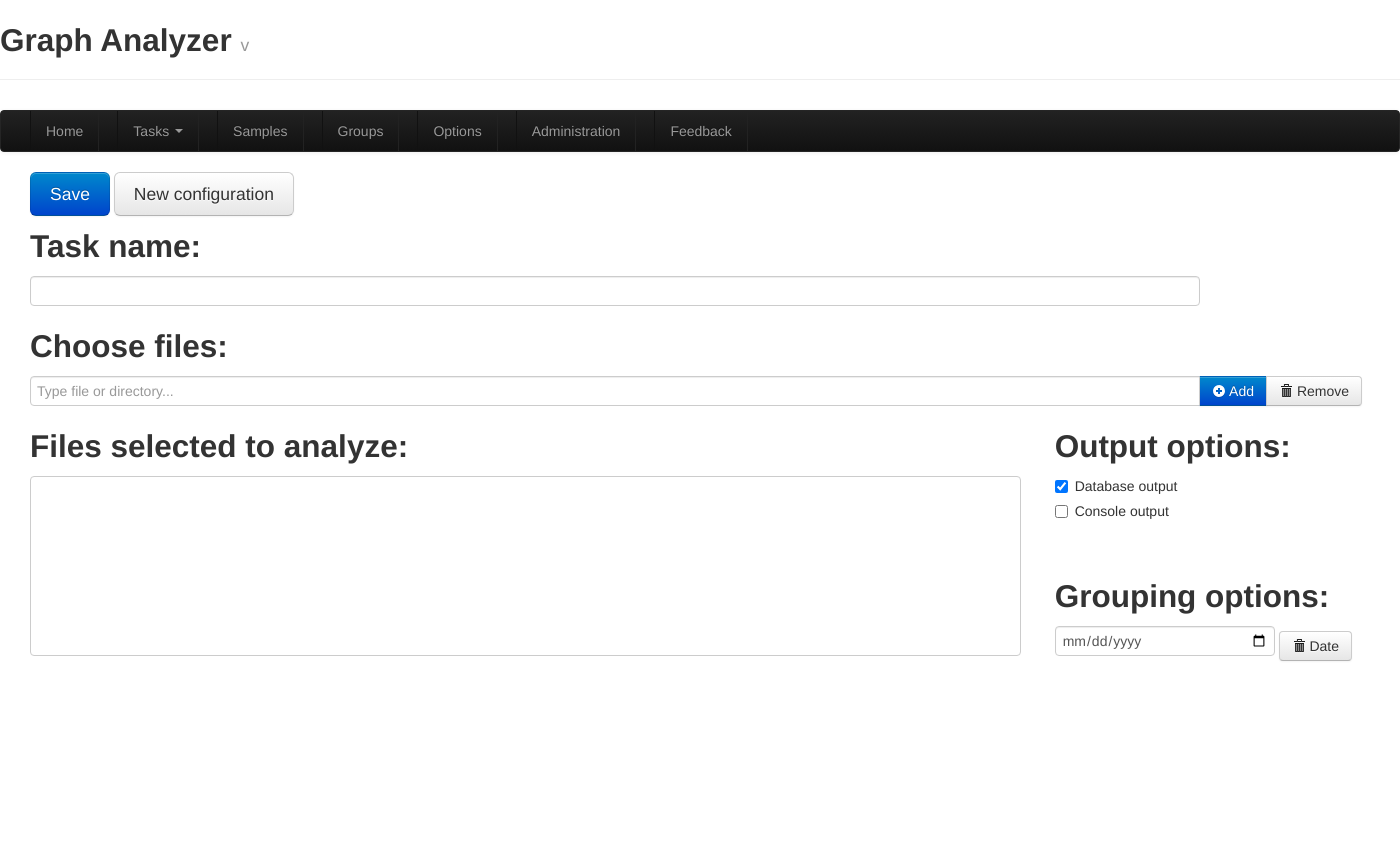
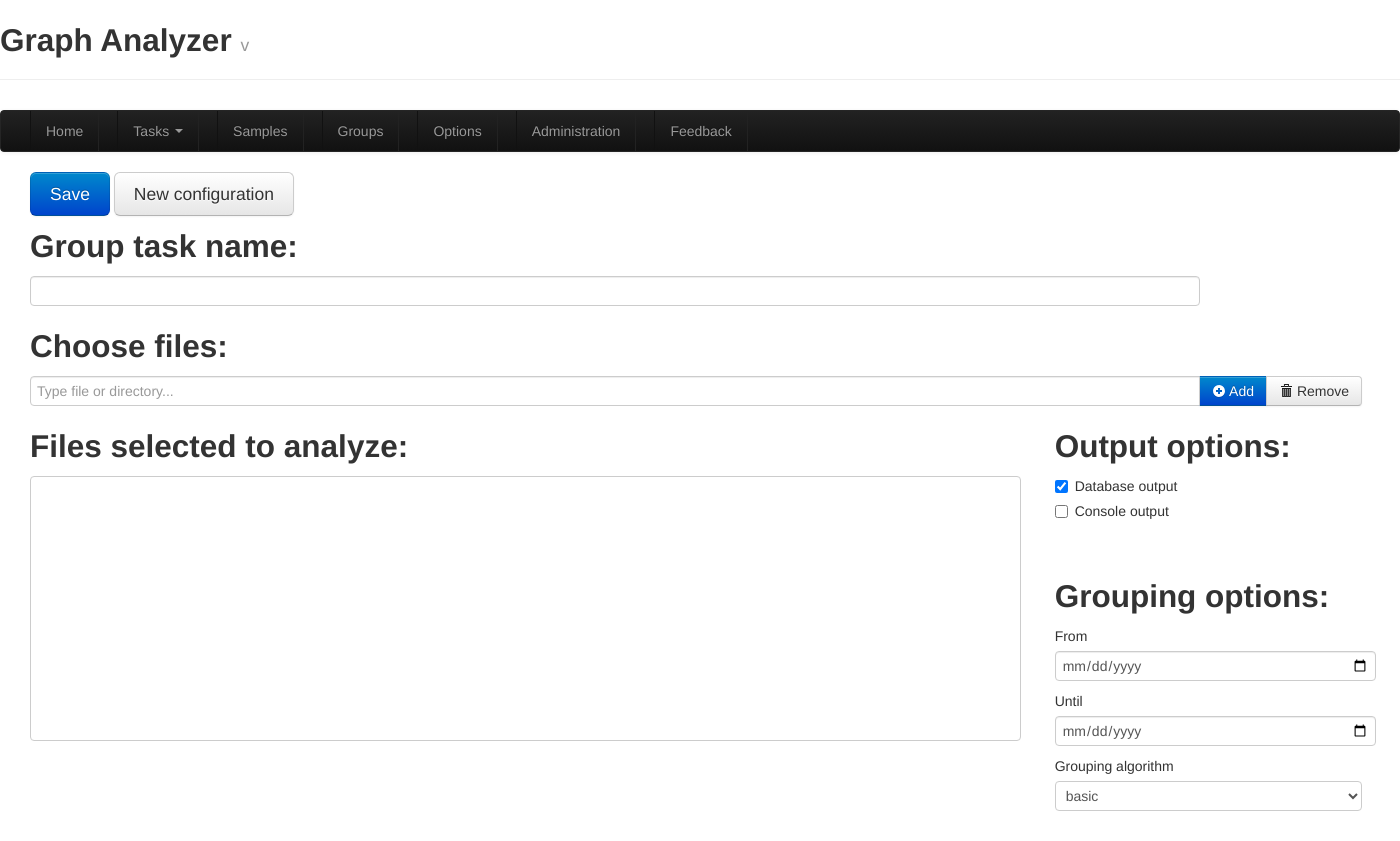
Before and after one commit to kubasejdak/graph-analyzer, a Django app: template src/gui/www/templates/group.html in a window 1400 px wide. Before the commit the page ends 661 px from the top, so only its background shows below. Run offline with Django 3.2, Linux system fonts and the light colour scheme; the template is opened without the code that fills it, so the values that code supplies are empty; parts of the project's set-up code (start-up, migrations or seed data) failed here and were passed over; some libraries are stand-ins or nearby versions.

```diff
--- a/src/gui/www/tasks/views.py
+++ b/src/gui/www/tasks/views.py
@@ -25,7 +25,7 @@ def render_tasksManage(request):
 
         # remove task
         if("accept" in request.POST):
-            acceptedTask = Task.objects.get(name = request.POST["accept"])
+            acceptedTask = Task.objects.get(id = request.POST["accept"])
             acceptedTask.finished = True
             acceptedTask.save()
             c.update({"taskRemoved": True})
--- a/src/gui/www/templates/analyze.html
+++ b/src/gui/www/templates/analyze.html
@@ -37,7 +37,7 @@
 		<button class="btn btn-large" name="new">New configuration</button>
 
 
-		<h2>Task name:</h2>
+		<h2>Analyze task name:</h2>
 		<input class="span12" id="taskName" type="text" name="taskName" value="{{ taskName }}">
 		<br/>
 
@@ -53,7 +53,7 @@
 			<div class="span12">
 				<div class="span9">
 					<h2>Files selected to analyze:</h2>
-					<select multiple id="analyzeFiles" name="analyzeFiles" size="10" width="300" style="width: 100%"></select>
+					<select multiple id="analyzeFiles" name="analyzeFiles" size="15" width="300" style="width: 100%"></select>
 				</div>
 				<div class="span3">
 					<h2>Output options:</h2>
--- a/src/gui/www/templates/group.html
+++ b/src/gui/www/templates/group.html
@@ -1,31 +1,13 @@
 {% extends "base.html" %}
 
 {% block content %}
-<script>
-	function date() {
-		$( ".selector" ).datepicker( "getDate" );
-	}
-
-	function removeFile() {
-		var fileList = document.getElementById("analyzeFiles");
-		fileList.remove(fileList.selectedIndex);
-	}
-
-	function selectAllFiles() {
-		var selectField = document.getElementById("analyzeFiles");
-		for(var i = 0; i < selectField.options.length; i++) {
-			selectField.options[i].selected = true;
-		}
-	}
-</script>
-
 <div class="span14 offset 2">
 	<form action="" method="post">{% csrf_token %}
 		<button class="btn btn-large btn-primary" name="save" onclick="selectAllFiles()">Save</button>
 		<button class="btn btn-large" name="new">New configuration</button>
 
 
-		<h2>Task name:</h2>
+		<h2>Group task name:</h2>
 		<input class="span12" id="taskName" type="text" name="taskName" value="{{ taskName }}">
 		<br/>
 
@@ -41,7 +23,7 @@
 			<div class="span12">
 				<div class="span9">
 					<h2>Files selected to analyze:</h2>
-					<select multiple id="analyzeFiles" name="analyzeFiles" size="10" width="300" style="width: 100%"></select>
+					<select multiple id="analyzeFiles" name="analyzeFiles" size="15" width="300" style="width: 100%"></select>
 				</div>
 				<div class="span3">
 					<h2>Output options:</h2>
@@ -51,8 +33,14 @@
 					<br/>
 
 					<h2>Grouping options:</h2>
-					<input type="date" name="date" id="date" value="" />
-					<button class="btn" type="button" onclick="date()"><i class="icon-trash"></i> Date</button>
+					<label class="control-label">From</label>
+					<input type="date" style="width: 100%" name="fromDate" value="">
+					<label class="control-label">Until</label>
+					<input type="date" style="width: 100%" name="untilDate" value="">
+					<label class="control-label">Grouping algorithm</label>
+					<select style="width: 100%" name="algorithm">
+						<option>basic</option>
+					</select>
 				</div>
 			</div>
 		</div>
```
Also changed, not shown: src/gui/www/templates/manage_tasks.html (+6 -2 lines), 4 other files.
